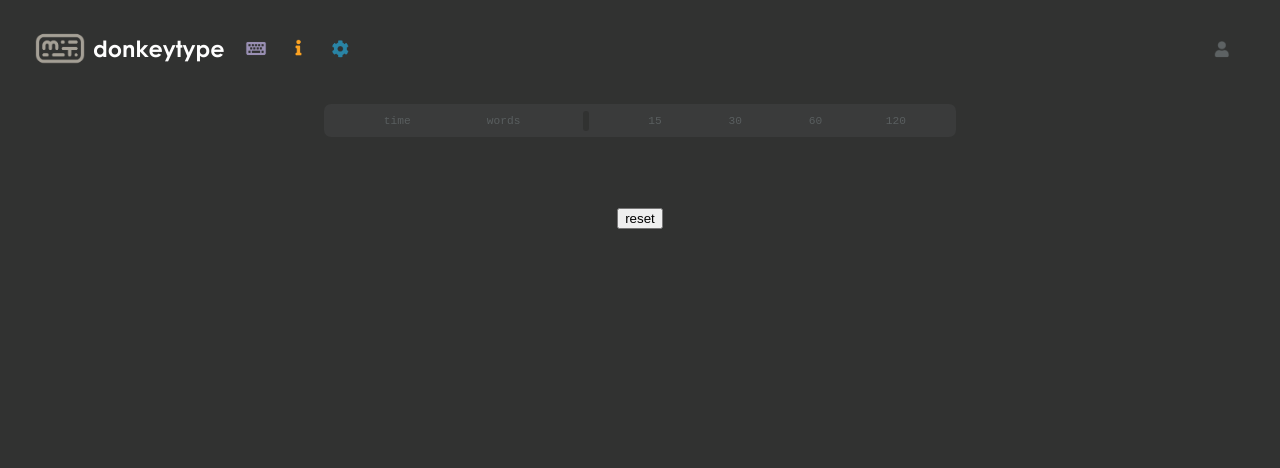
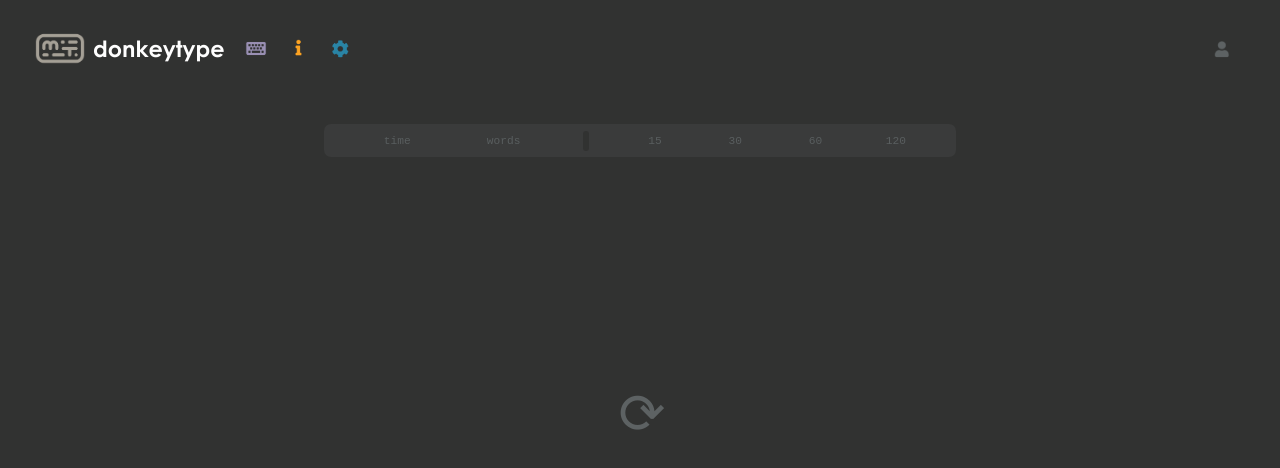
Before and after one commit to t33devv/donkeytype-frontend, a React (Vite) app: page / in a window 1280 px wide. Shown: the top 468 px of the page. Built offline with nearby package versions, Linux system fonts and the light colour scheme.

Commit message:
aesthetic tweaks, ready to add login/register page

```diff
--- a/src/App.jsx
+++ b/src/App.jsx
@@ -5,6 +5,8 @@ import Account from './pages/Account.jsx'
 import Settings from './pages/Settings.jsx'
 import AccountSettings from './pages/AccountSettings.jsx'
 import Info from './pages/Info.jsx'
+import Login from './pages/Login.jsx'
+import Register from './pages/Register.jsx'
 
 import './css/App.css'
 
@@ -18,7 +20,10 @@ function App() {
       <main className="main-content">
         <Routes>
           <Route path="/" element={<Home />} />
-          <Route path="/account" element={<Account />} />
+          <Route path="/account" element={<Account />}>
+            <Route path="login" element={< Login />} />
+            <Route path="register" element={< Register />} />
+          </Route>
           <Route path="/settings" element={<Settings />} />
           <Route path="/account-settings" element={<AccountSettings />} />
           <Route path="/info" element={<Info />} />
--- a/src/css/Home.css
+++ b/src/css/Home.css
@@ -11,6 +11,7 @@
     border-radius: 7px;
     display: grid;
     grid-template-columns: 0.7fr 0.05fr 1fr;
+    margin-top: 20px;
 }
 
 .home .left-section {
@@ -63,7 +64,8 @@
     align-items: center;
     justify-content: center;
     flex-direction: column;
-    margin-top: 50px;
+    margin-top: 15%;
+    line-height: 75px;
 }
 
 .typing-container input {
@@ -111,3 +113,26 @@
         background-color: transparent;
     }
 }
+
+.typing-header .reset-btn {
+    margin-top: 20px;
+    background: none;
+    border: none;
+    color: #5d6263;
+    font-size: 3.5rem;
+    border-radius: 10px;
+    padding-left: 10px;
+    display: flex;
+    align-items: center;
+    padding-bottom: 5px;
+    height: 55px;
+    transition: background 0.15s;
+}
+
+.typing-header .reset-btn:hover {
+    background: #a5a096;
+}
+
+.typing-header .reset-btn:active {
+    background: white;
+}
--- a/src/pages/Home.jsx
+++ b/src/pages/Home.jsx
@@ -127,7 +127,7 @@ function TypingWindow() {
                     spellCheck="false"
                 />
                 <div className="typing-header">
-                    <button className="reset-btn" onClick={resetTest}>reset</button>
+                    <button className="reset-btn" onClick={resetTest}>⟳</button>
                 </div>
             </div>
         </>
--- /dev/null
+++ b/src/pages/Login.jsx
@@ -0,0 +1,6 @@
+
+function Login () {
+
+}
+
+export default Login;
--- /dev/null
+++ b/src/pages/Register.jsx
@@ -0,0 +1,6 @@
+
+function Register() {
+
+}
+
+export default Register
```
